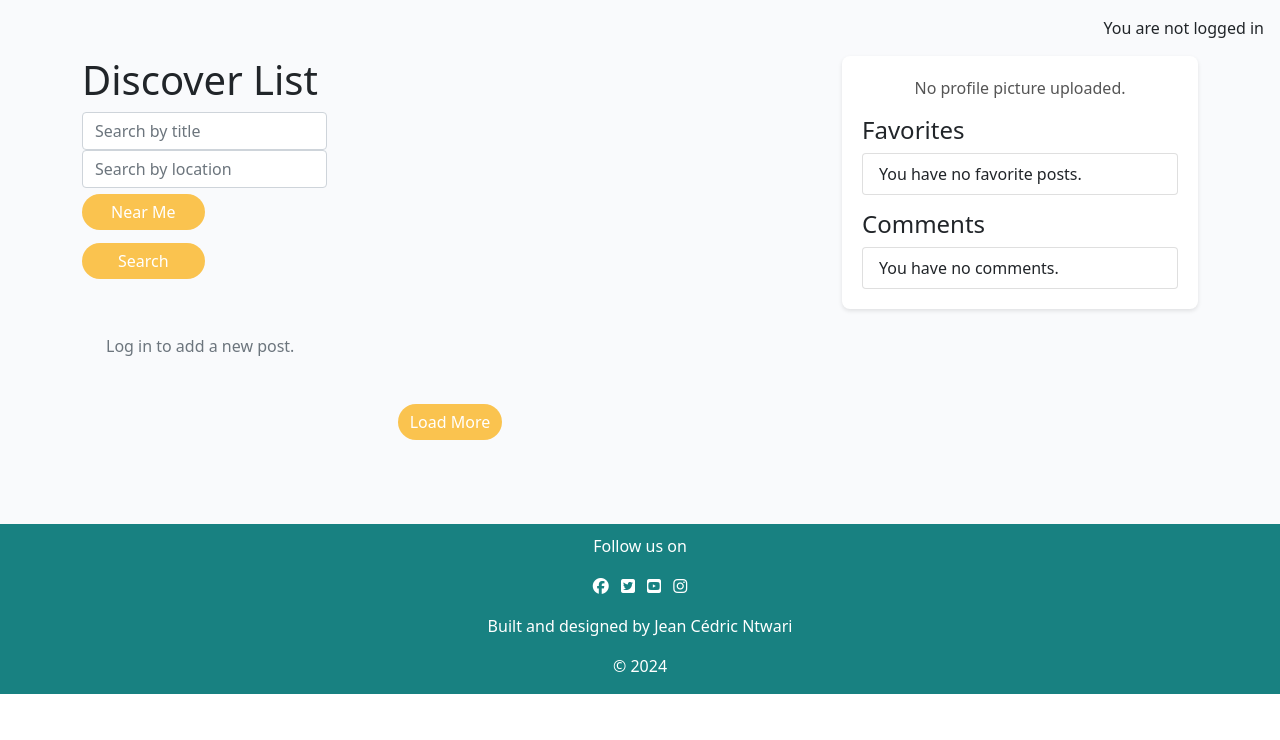
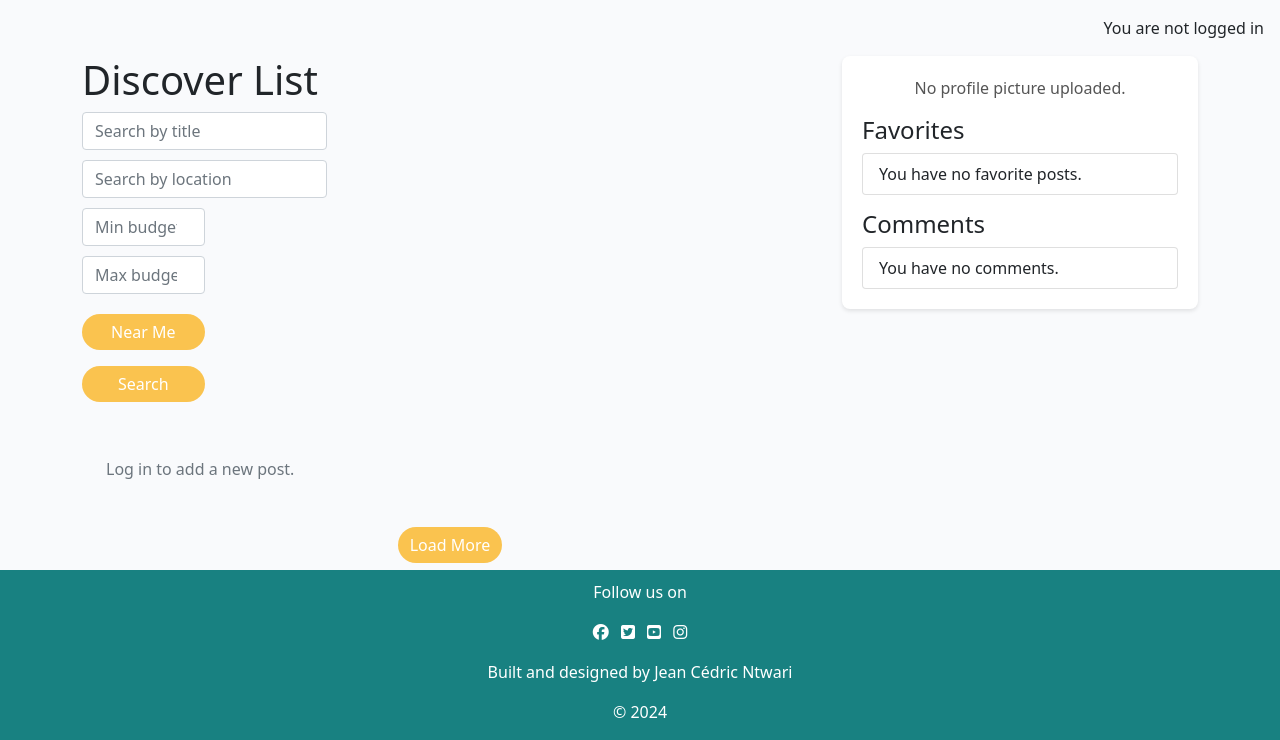
Before and after one commit to CedricNtwari/budget-explorer, a Django app: page / in a window 1280 px wide. Shown: the part 106-846 px from the top of the page. Before the commit the page ends 800 px from the top, so only its background shows below. Run offline with Django 4.2, Linux system fonts and the light colour scheme; data that the repository does not hold is empty; some libraries are stand-ins or nearby versions.

Commit message:
Add budget search functionality

```diff
--- a/discover/templates/discover/index.html
+++ b/discover/templates/discover/index.html
@@ -21,6 +21,12 @@
               class="form-control"
               placeholder="Search by location"
             />
+          </div>
+          <div class="col-12 col-md-2 mb-2 mb-md-0">
+            <input type="number" name="min_budget" class="form-control" placeholder="Min budget" />
+          </div>
+          <div class="col-12 col-md-2 mb-2 mb-md-0">
+            <input type="number" name="max_budget" class="form-control" placeholder="Max budget" />
           </div>
           <div class="col-12 col-md-2 mb-2 mb-md-0">
             <button type="button" class="btn btn-secondary w-100" onclick="getLocation()">
--- a/discover/views.py
+++ b/discover/views.py
@@ -63,6 +63,8 @@ class PostList(generic.ListView):
         location = self.request.GET.get('location')
         latitude = self.request.GET.get('latitude')
         longitude = self.request.GET.get('longitude')
+        min_budget = self.request.GET.get('min_budget')
+        max_budget = self.request.GET.get('max_budget')
 
         if title:
             queryset = queryset.filter(title__icontains=title)
@@ -78,6 +80,10 @@ class PostList(generic.ListView):
                 if distance <= radius:
                     posts_within_radius.append(post.id)
             queryset = queryset.filter(id__in=posts_within_radius)
+        if min_budget:
+            queryset = queryset.filter(budget__gte=min_budget)
+        if max_budget:
+            queryset = queryset.filter(budget__lte=max_budget)
 
         return queryset
 
--- a/static/css/style.css
+++ b/static/css/style.css
@@ -184,6 +184,14 @@ body {
   padding: 10px;
 }
 
+.form-row .form-control {
+  margin-bottom: 10px;
+}
+
+.form-row .btn {
+  margin-top: 10px;
+}
+
 .masthead-image {
   position: relative;
   overflow: hidden;
```
